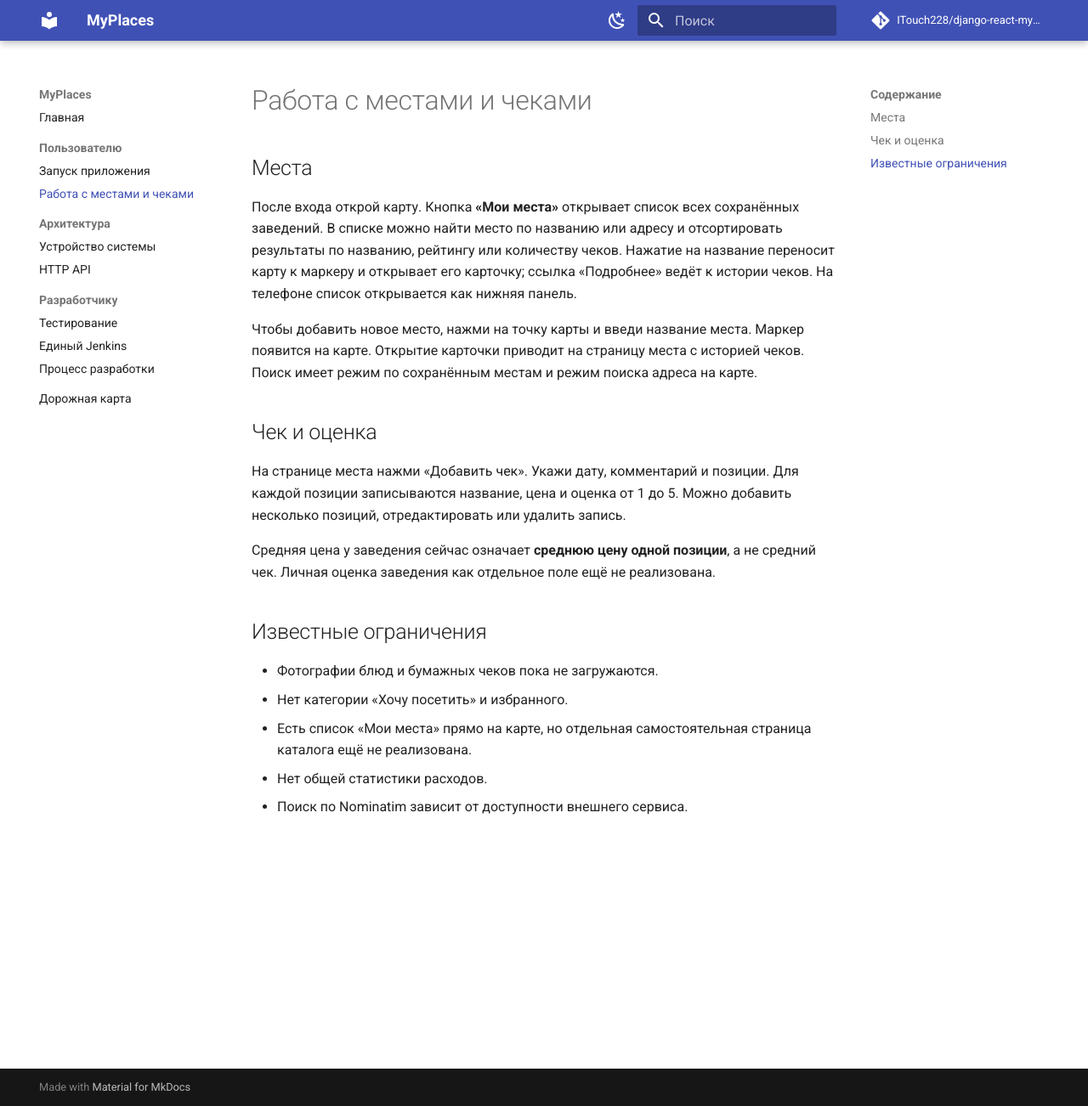
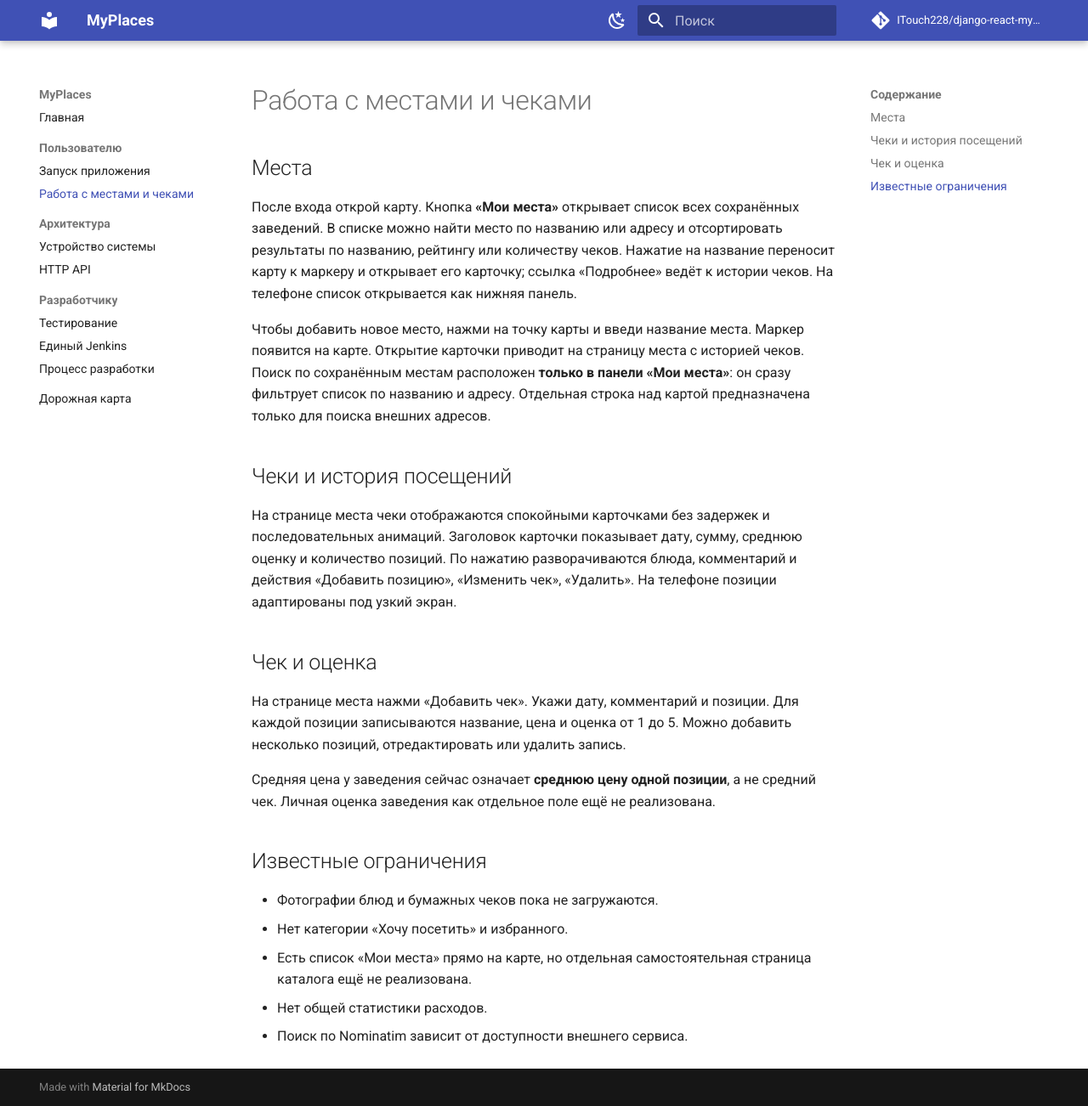
Before and after one commit to ITouch228/django-react-myplaces, an MkDocs documentation site: the page built from docs/user-guide.md, in a window 1280 px wide and 1302 px high. Shown: the whole window at 85% size. Built offline with MkDocs 1.6.1 and Material for MkDocs 9.7.7, drawn with Linux system fonts in a browser that asks for light colours; comment, search, counter and statistics services are not loaded.

Commit message:
docs(ui): update map search and receipt-card acceptance checks

```diff
--- a/docs/user-guide.md
+++ b/docs/user-guide.md
@@ -4,7 +4,11 @@
 
 После входа открой карту. Кнопка **«Мои места»** открывает список всех сохранённых заведений. В списке можно найти место по названию или адресу и отсортировать результаты по названию, рейтингу или количеству чеков. Нажатие на название переносит карту к маркеру и открывает его карточку; ссылка «Подробнее» ведёт к истории чеков. На телефоне список открывается как нижняя панель.
 
-Чтобы добавить новое место, нажми на точку карты и введи название места. Маркер появится на карте. Открытие карточки приводит на страницу места с историей чеков. Поиск имеет режим по сохранённым местам и режим поиска адреса на карте.
+Чтобы добавить новое место, нажми на точку карты и введи название места. Маркер появится на карте. Открытие карточки приводит на страницу места с историей чеков. Поиск по сохранённым местам расположен **только в панели «Мои места»**: он сразу фильтрует список по названию и адресу. Отдельная строка над картой предназначена только для поиска внешних адресов.
+
+## Чеки и история посещений
+
+На странице места чеки отображаются спокойными карточками без задержек и последовательных анимаций. Заголовок карточки показывает дату, сумму, среднюю оценку и количество позиций. По нажатию разворачиваются блюда, комментарий и действия «Добавить позицию», «Изменить чек», «Удалить». На телефоне позиции адаптированы под узкий экран.
 
 ## Чек и оценка
 
```
